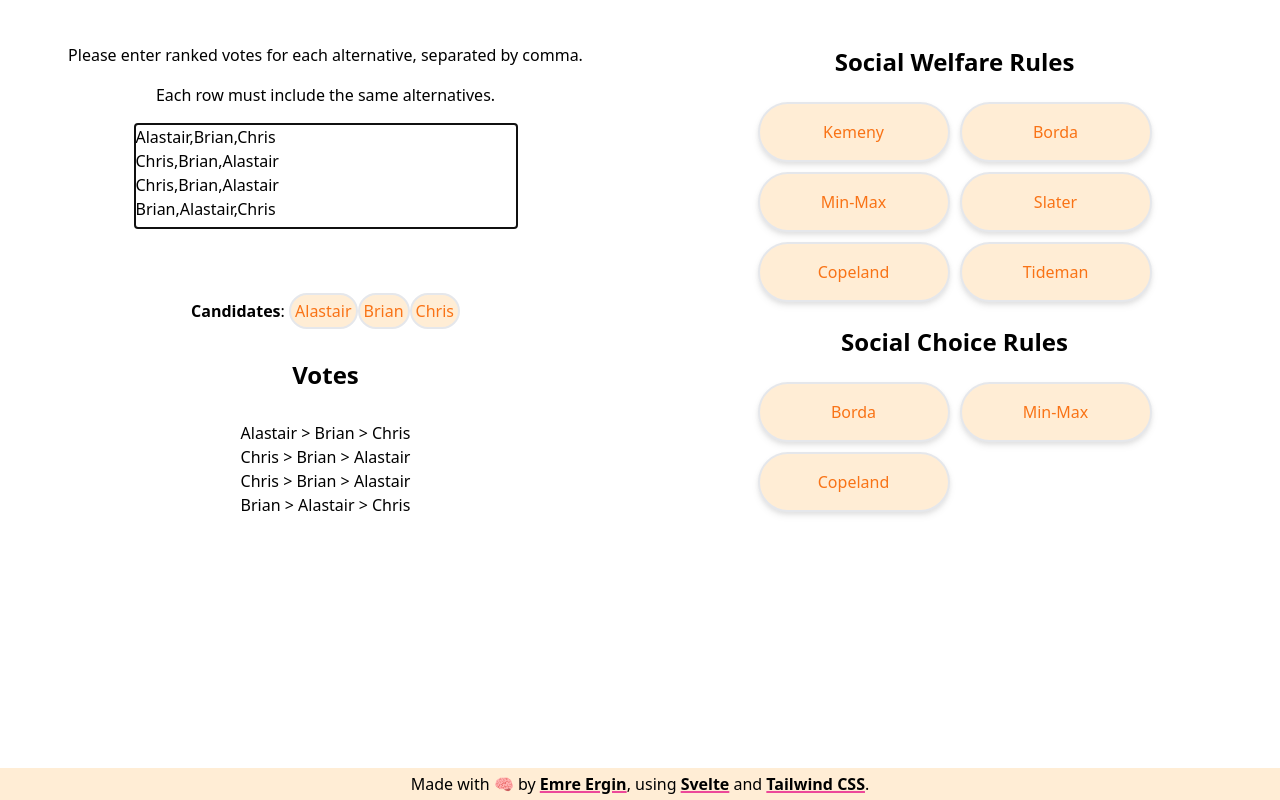
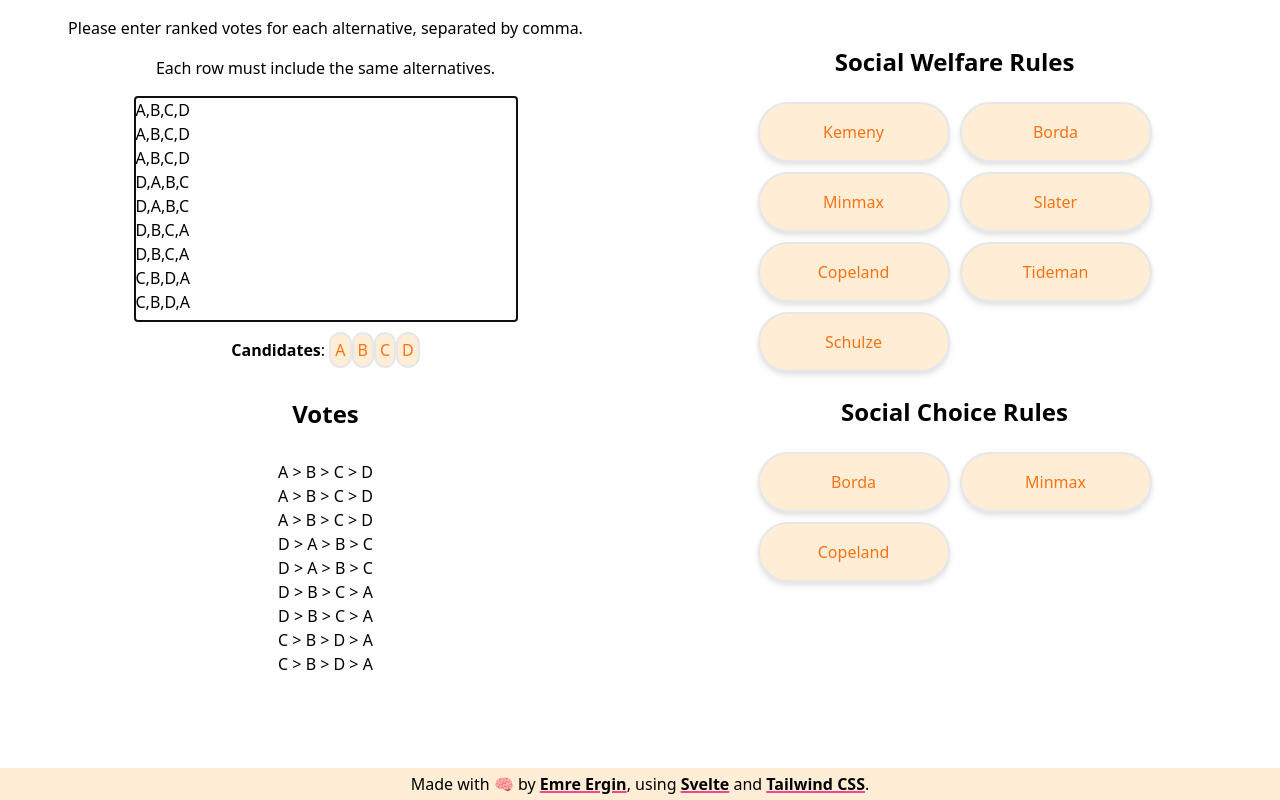
Before and after one commit to emrergin/socialchoice, a Svelte app: page / in a window 1280 px wide. Built offline with nearby package versions, Linux system fonts and the light colour scheme.

Commit message:
added schulze

```diff
--- a/src/lib/Input.svelte
+++ b/src/lib/Input.svelte
@@ -1,8 +1,9 @@
 <script>
     import { onMount } from 'svelte';
     import { kemenyRule,skorWRule,bordaSkor,minMaxSkor, skorCRule
-    ,slaterRule, tidemanRule ,copelandSkor ,tournament} from '../modules/fonksiyonlar';
-    import { minMaxProfile, slaterProfile, kemenyProfile, copelandProfile, tidemanProfile } from '../modules/exampleProfiles';
+    ,slaterRule, tidemanRule , schulzeRule, copelandSkor ,tournament} from '../modules/fonksiyonlar';
+    import { minMaxProfile, slaterProfile, kemenyProfile, copelandProfile,
+        tidemanProfile, schulzeProfile } from '../modules/exampleProfiles';
     import { isPermutationArray } from '../modules/social_tools';
     // import { fade, fly } from 'svelte/transition';
     import Modal from './Modal.svelte'
@@ -18,12 +19,13 @@
         voters=
         // slaterProfile;
         // tidemanProfile;
-        [
-            "Alastair,Brian,Chris",
-            "Chris,Brian,Alastair",
-            "Chris,Brian,Alastair",
-            "Brian,Alastair,Chris"
-        ];
+        // [
+        //     "Alastair,Brian,Chris",
+        //     "Chris,Brian,Alastair",
+        //     "Chris,Brian,Alastair",
+        //     "Brian,Alastair,Chris"
+        // ];
+        schulzeProfile;
 
         ornek = voters.join("\n");
         auto_grow(document.getElementById(`votesInput`));
@@ -126,7 +128,7 @@
 <div id="sonuclar"
 class="grid-component md:col-start-2 self-start md:row-start-1">
 <h3>Social Welfare Rules</h3>
-    <button class="btn-orange w-full drop-shadow-md py-4  hover:-translate-y-0.5 active:scale-100 hover:scale-110 hover:drop-shadow-lg  md:w-48"
+    <button class="btn-orange w-full drop-shadow-md py-4  hover:-translate-y-0.5 active:scale-100 hover:scale-110 hover:drop-shadow-lg md:w-48"
     on:click={valid? callModal(kemenyRule(voters)): false}>
         Kemeny
     </button>
@@ -138,7 +140,7 @@ class="grid-component md:col-start-2 self-start md:row-start-1">
 
     <button class="btn-orange w-full drop-shadow-md py-4  hover:-translate-y-0.5 active:scale-100 hover:scale-110 hover:drop-shadow-lg md:w-48"
     on:click={valid? callModal(skorWRule(voters,minMaxSkor)): false}>
-        Min-Max
+        Minmax
     </button>
 
     <button class="btn-orange w-full drop-shadow-md py-4  hover:-translate-y-0.5 active:scale-100 hover:scale-110 hover:drop-shadow-lg md:w-48"
@@ -156,6 +158,11 @@ class="grid-component md:col-start-2 self-start md:row-start-1">
         Tideman
     </button>
 
+    <button class="btn-orange w-full drop-shadow-md py-4  hover:-translate-y-0.5 active:scale-100 hover:scale-110 hover:drop-shadow-lg md:w-48"
+    on:click={valid?  callModal(schulzeRule(voters)): false}>
+        Schulze
+    </button>
+
     <h3>Social Choice Rules</h3>
 
     <button class="btn-orange w-full drop-shadow-md py-4  hover:-translate-y-0.5 active:scale-100 hover:scale-110 hover:drop-shadow-lg md:w-48"
@@ -165,7 +172,7 @@ class="grid-component md:col-start-2 self-start md:row-start-1">
 
     <button class="btn-orange w-full drop-shadow-md py-4  hover:-translate-y-0.5 active:scale-100 hover:scale-110 hover:drop-shadow-lg md:w-48"
     on:click={valid? callModal(skorCRule(voters,minMaxSkor)): false}>
-        Min-Max
+        Minmax
     </button>
 
     <button class="btn-orange w-full drop-shadow-md py-4  hover:-translate-y-0.5 active:scale-100 hover:scale-110 hover:drop-shadow-lg md:w-48"
--- a/src/modules/exampleProfiles.js
+++ b/src/modules/exampleProfiles.js
@@ -97,4 +97,17 @@ const tidemanProfile = [
     "Y,Z,W,X"
 ]
 
-export { minMaxProfile, slaterProfile, kemenyProfile, copelandProfile, tidemanProfile };
+const schulzeProfile=
+[
+"A,B,C,D",
+"A,B,C,D",
+"A,B,C,D",
+"D,A,B,C",
+"D,A,B,C",
+"D,B,C,A",
+"D,B,C,A",
+"C,B,D,A",
+"C,B,D,A"
+]
+
+export { minMaxProfile, slaterProfile, kemenyProfile, copelandProfile, tidemanProfile,schulzeProfile };
--- a/src/modules/fonksiyonlar.js
+++ b/src/modules/fonksiyonlar.js
@@ -41,16 +41,12 @@ function tournament(ranks,readytoCalculate=true,returnScores=false){
 		if (zaferSayisi<0){
 			cift=cift.reverse();
 		}
-		// if(zaferSayisi!==0){
 		ciftlerVeSkorlar[cift]=Math.abs(zaferSayisi);
-		// }
 	}
-	// console.log(ciftlerVeSkorlar);
 	if (returnScores){
 		return ciftlerVeSkorlar;
 	}
 	else{
-		// return Object.getOwnPropertyNames(ciftlerVeSkorlar).map(a=>a.split(`,`));
 		return (Object.getOwnPropertyNames(ciftlerVeSkorlar).filter(a=>ciftlerVeSkorlar[a]!==0).map(a=>a.split(`,`)))
 	}
 }
@@ -126,6 +122,78 @@ function tidemanRule(ranks){
 		}
 	}
 	return(adaylar);
+}
+
+function schulzeRule(ranks){
+	let numberOfVoters=ranks.length;
+	ranks=prepareInput(ranks);
+	let ciftlerVeSkorlar = tournament(ranks,true,true);
+	let directPaths={};
+	for (let pairOfPair in ciftlerVeSkorlar){
+		let margin=ciftlerVeSkorlar[pairOfPair];
+		let lesserVotes=(numberOfVoters-margin)/2;
+		let greaterVotes=lesserVotes+margin;
+		directPaths[`${pairOfPair.split(`,`)}`]=greaterVotes;
+		directPaths[`${pairOfPair.split(`,`).reverse()}`]=lesserVotes;
+	}
+
+	// console.log(directPaths);
+	let pathsObject={};
+	for (let alternative1 of ranks[0]){
+		for (let alternative2 of ranks[0]){
+			if (alternative1!==alternative2){
+				// console.log(directPaths[`${alternative1},${alternative2}`]);
+				if (directPaths[`${alternative1},${alternative2}`]>directPaths[`${alternative2},${alternative1}`]){
+					pathsObject[`${alternative1},${alternative2}`]=directPaths[`${alternative1},${alternative2}`];
+				}
+				else{
+					pathsObject[`${alternative1},${alternative2}`]=0;
+				}
+			}
+		}
+	}
+
+	for (let alternative1 of ranks[0]){
+		for (let alternative2 of ranks[0]){
+			if (alternative1!==alternative2){
+				for (let alternative3 of ranks[0]){
+					if (alternative1!==alternative3 && alternative2!==alternative3){
+						pathsObject[`${alternative2},${alternative3}`]=
+						Math.max(pathsObject[`${alternative2},${alternative3}`],
+							Math.min(pathsObject[`${alternative2},${alternative1}`],
+								pathsObject[`${alternative1},${alternative3}`]
+							)
+							)
+					}
+				}
+			}
+		}
+	}
+	console.log(pathsObject);
+	let pathWins=[];
+	for (let pair in pathsObject){
+		if (pathsObject[pair]>pathsObject[`${pair.split(`,`).reverse()}`]){
+			pathWins.push(pair);
+		}
+	}
+	console.log(pathWins);
+
+	let adaylar=[];
+	const butunRanklar=permutator(ranks[0]);
+
+
+
+	loop1: for (let ruler of butunRanklar){
+		for (let pairsFound of pathWins){
+			let sepPairs=pairsFound.split(`,`);
+			if (ruler.indexOf(sepPairs[0])>ruler.indexOf(sepPairs[1])){
+				continue loop1;
+			}
+		}
+		adaylar.push(ruler);
+	}
+	return(adaylar);
+	// console.log(adaylar);
 }
 
 function copelandSkor(ranks){
@@ -216,6 +284,6 @@ function skorCRule(ranks,fonksiyon){
 	return adaylar;
 }
 
+
 export {kemenyRule, bordaSkor,minMaxSkor, skorWRule, skorCRule
-	,slaterRule ,tidemanRule ,copelandSkor
-,tournament};
+	,slaterRule ,tidemanRule , schulzeRule, copelandSkor ,tournament};
```
